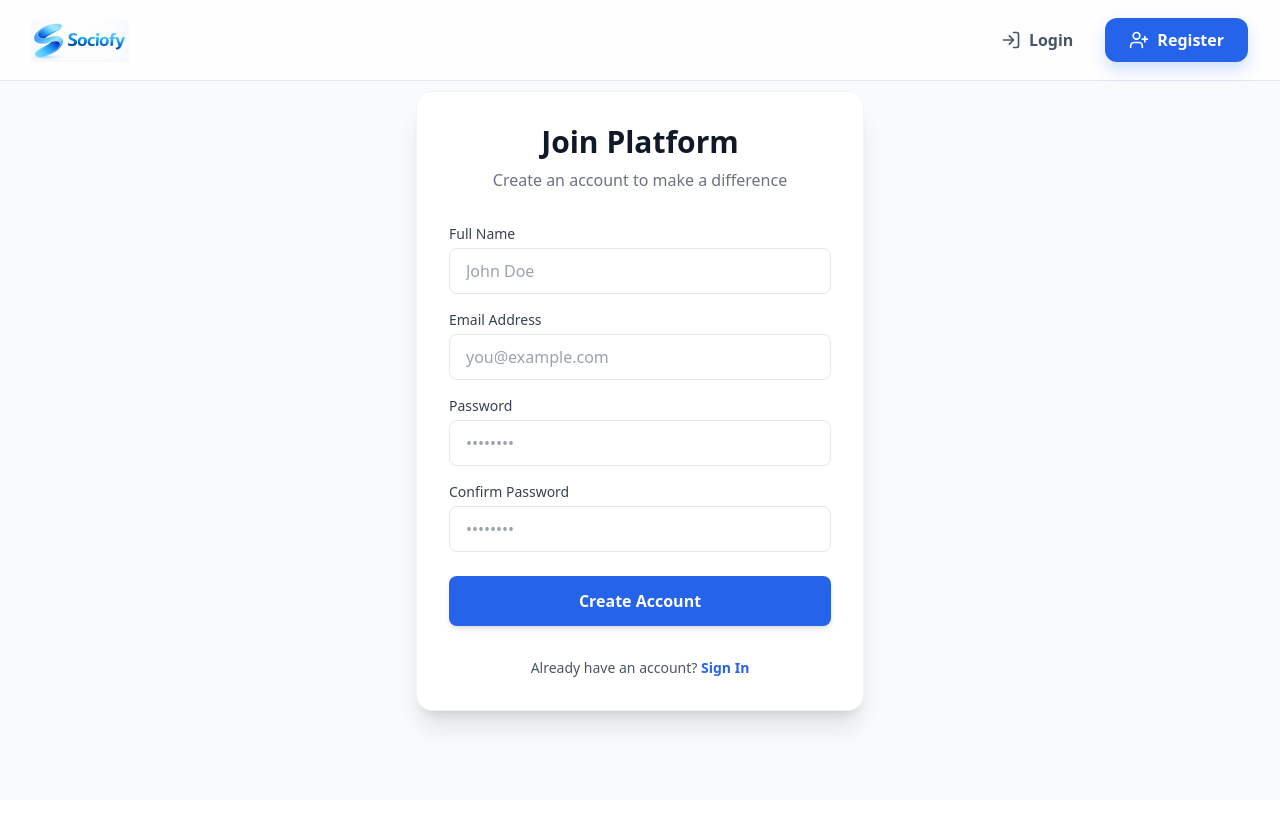
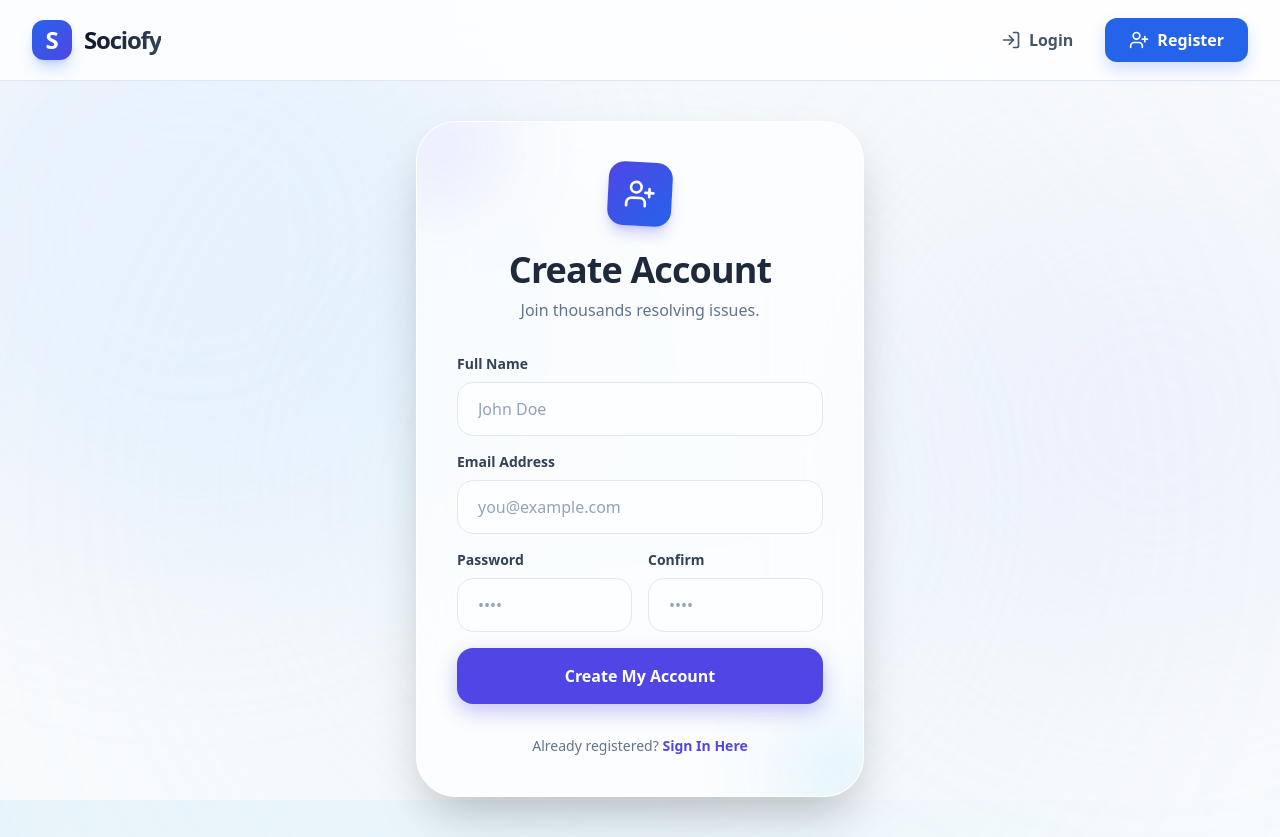
Before and after one commit to vyku8888/WebPage-Social-Problem-Platform, a React (Vite) app in the folder frontend/: page /register in a window 1280 px wide. Before the commit the page ends 800 px from the top, so only its background shows below. Built offline with nearby package versions, Linux system fonts and the light colour scheme.

Commit message:
Complete Premium Global UX Redesign & Animations

```diff
--- a/frontend/src/App.jsx
+++ b/frontend/src/App.jsx
@@ -16,9 +16,16 @@ import ProtectedRoute from './components/ProtectedRoute';
 function App() {
   return (
     <Router>
-      <div className="min-h-screen bg-slate-50 text-slate-800 flex flex-col font-sans selection:bg-blue-200">
+      <div className="min-h-screen text-slate-800 flex flex-col font-sans selection:bg-blue-200 relative overflow-x-hidden">
+        {/* GLOBAL PREMIUM BACKGROUND MESH */}
+        <div className="fixed inset-0 w-full h-full -z-10 bg-slate-50 pointer-events-none">
+          <div className="absolute top-[-10%] left-[-10%] w-[50vw] h-[50vw] rounded-full bg-blue-200/40 blur-[100px] animate-pulse" style={{ animationDuration: '8s' }}></div>
+          <div className="absolute top-[20%] right-[-10%] w-[40vw] h-[40vw] rounded-full bg-indigo-200/30 blur-[120px] animate-pulse" style={{ animationDuration: '12s' }}></div>
+          <div className="absolute bottom-[-10%] left-[20%] w-[60vw] h-[60vw] rounded-full bg-sky-200/30 blur-[150px] animate-pulse" style={{ animationDuration: '10s' }}></div>
+        </div>
+
         <Navbar />
-        <main className="flex-grow w-full">
+        <main className="flex-grow w-full z-10">
           <Routes>
             <Route path="/" element={<Landing />} />
             <Route path="/login" element={<Login />} />
--- a/frontend/src/components/Navbar.jsx
+++ b/frontend/src/components/Navbar.jsx
@@ -34,32 +34,38 @@ const Navbar = () => {
         <div className="flex justify-between items-center h-20">
 
           <Link to="/" className="flex items-center group">
-            <motion.img
+            <motion.div
               whileHover={{ scale: 1.05, rotate: -2 }}
               whileTap={{ scale: 0.95 }}
-              src="/sociofy-logo.jpg"
-              alt="Sociofy"
-              className="h-10 object-contain drop-shadow-sm"
-            />
+              className="flex items-center gap-3"
+            >
+              <div className="w-10 h-10 rounded-xl bg-gradient-to-br from-blue-600 to-indigo-600 flex items-center justify-center text-white text-2xl font-black shadow-lg shadow-blue-500/30">
+                S
+              </div>
+              <span className="text-2xl font-black tracking-tighter bg-gradient-to-r from-slate-900 to-slate-700 bg-clip-text text-transparent">
+                Sociofy
+              </span>
+            </motion.div>
           </Link>
 
           {/* CENTER NAVIGATION - LOGGED IN */}
           {user && (
-            <div className="hidden lg:flex items-center space-x-1 bg-slate-100/50 p-1.5 rounded-full border border-slate-200/50">
+            <div className="hidden lg:flex items-center space-x-1 bg-white/70 backdrop-blur-md p-1.5 rounded-full border border-slate-200/60 shadow-sm">
               {navLinks.map((link) => (
+                <motion.div key={link.name} whileHover={{ scale: 1.05, y: -2 }} whileTap={{ scale: 0.95 }}>
                   <Link
-                  key={link.name}
                     to={link.path}
-                  className={`px-4 py-2 rounded-full text-sm font-bold transition-all duration-300 ${
+                    className={`px-5 py-2 rounded-full text-sm font-bold transition-colors ${
                       location.pathname === link.path
-                      ? 'bg-white shadow-sm text-blue-700'
+                        ? 'bg-blue-600 shadow-md shadow-blue-500/20 text-white'
                         : link.highlight
-                        ? 'text-indigo-600 hover:bg-white/50'
-                        : 'text-slate-600 hover:text-slate-900 hover:bg-white/50'
+                          ? 'text-indigo-600 hover:bg-indigo-50'
+                          : 'text-slate-600 hover:text-slate-900 hover:bg-slate-100'
                     }`}
                   >
                     {link.name}
                   </Link>
+                </motion.div>
               ))}
             </div>
           )}
--- a/frontend/src/pages/Login.jsx
+++ b/frontend/src/pages/Login.jsx
@@ -1,6 +1,8 @@
 import { useState, useContext, useEffect } from 'react';
 import { useNavigate, Link } from 'react-router-dom';
 import { AuthContext } from '../context/AuthContext';
+import { motion } from 'framer-motion';
+import { LogIn } from 'lucide-react';
 
 const Login = () => {
   const [email, setEmail] = useState('');
@@ -12,7 +14,7 @@ const Login = () => {
 
   useEffect(() => {
     if (user) {
-      navigate('/');
+      navigate('/issues');
     }
   }, [user, navigate]);
 
@@ -26,52 +28,74 @@ const Login = () => {
   };
 
   return (
-    <div className="flex items-center justify-center min-h-[80vh]">
-      <div className="bg-white p-8 rounded-2xl shadow-xl w-full max-w-md border border-gray-100">
-        <div className="text-center mb-8">
-          <h2 className="text-3xl font-bold text-gray-900 mb-2">Welcome Back</h2>
-          <p className="text-gray-500">Sign in to report and vote on issues</p>
+    <div className="flex items-center justify-center min-h-[85vh]">
+      <motion.div
+        initial={{ opacity: 0, y: 30, scale: 0.95 }}
+        animate={{ opacity: 1, y: 0, scale: 1 }}
+        transition={{ duration: 0.5, type: "spring", stiffness: 100 }}
+        className="bg-white/70 backdrop-blur-2xl p-10 rounded-[2.5rem] shadow-2xl w-full max-w-md border border-white/80 relative overflow-hidden"
+      >
+        {/* Decorative corner accent */}
+        <div className="absolute -top-10 -right-10 w-32 h-32 bg-blue-500/10 rounded-full blur-2xl"></div>
+        <div className="absolute -bottom-10 -left-10 w-32 h-32 bg-indigo-500/10 rounded-full blur-2xl"></div>
+
+        <div className="text-center mb-10 relative z-10">
+          <div className="w-16 h-16 bg-gradient-to-br from-blue-600 to-indigo-600 rounded-2xl mx-auto flex items-center justify-center mb-6 shadow-lg shadow-blue-500/30 transform -rotate-3">
+            <LogIn className="w-8 h-8 text-white" />
+          </div>
+          <h2 className="text-4xl font-extrabold text-slate-800 tracking-tight mb-2">Welcome Back</h2>
+          <p className="text-slate-500 font-medium">Continue your impact journey.</p>
         </div>
 
-        {error && <div className="bg-red-50 text-red-600 p-3 rounded-lg text-sm mb-6 border border-red-100">{error}</div>}
+        {error && (
+          <motion.div initial={{ opacity: 0, x: -10 }} animate={{ opacity: 1, x: 0 }} className="bg-red-50 text-red-600 p-4 rounded-2xl text-sm mb-6 border border-red-100 font-medium shadow-sm">
+            {error}
+          </motion.div>
+        )}
 
-        <form onSubmit={handleSubmit} className="space-y-5">
+        <form onSubmit={handleSubmit} className="space-y-6 relative z-10">
           <div>
-            <label className="block text-sm font-medium text-gray-700 mb-1">Email Address</label>
+            <label className="block text-sm font-bold text-slate-700 mb-2">Email Address</label>
             <input
               type="email"
               value={email}
               onChange={(e) => setEmail(e.target.value)}
               required
-              className="w-full px-4 py-3 rounded-lg border border-gray-200 focus:outline-none focus:ring-2 focus:ring-blue-500 focus:border-transparent transition-all"
+              className="w-full px-5 py-3.5 bg-white/50 rounded-2xl border border-slate-200 focus:outline-none focus:ring-4 focus:ring-blue-500/20 focus:border-blue-500 transition-all font-medium text-slate-800 placeholder:text-slate-400"
               placeholder="you@example.com"
             />
           </div>
           <div>
-            <label className="block text-sm font-medium text-gray-700 mb-1">Password</label>
+            <div className="flex justify-between mb-2">
+              <label className="block text-sm font-bold text-slate-700">Password</label>
+              <a href="#" className="text-sm font-bold text-blue-600 hover:text-blue-700">Forgot?</a>
+            </div>
             <input
               type="password"
               value={password}
               onChange={(e) => setPassword(e.target.value)}
               required
-              className="w-full px-4 py-3 rounded-lg border border-gray-200 focus:outline-none focus:ring-2 focus:ring-blue-500 focus:border-transparent transition-all"
+              className="w-full px-5 py-3.5 bg-white/50 rounded-2xl border border-slate-200 focus:outline-none focus:ring-4 focus:ring-blue-500/20 focus:border-blue-500 transition-all font-medium text-slate-800 placeholder:text-slate-400"
               placeholder="••••••••"
             />
           </div>
-          <button
+          <motion.button
+            whileHover={{ scale: 1.02 }}
+            whileTap={{ scale: 0.98 }}
             type="submit"
-            className="w-full bg-blue-600 text-white font-semibold flex justify-center py-3 px-4 border border-transparent rounded-lg shadow-md hover:bg-blue-700 focus:outline-none transition-colors active:scale-[0.98]"
+            className="w-full bg-blue-600 text-white font-bold py-4 px-4 rounded-2xl shadow-[0_8px_20px_rgba(37,99,235,0.3)] hover:shadow-[0_12px_25px_rgba(37,99,235,0.4)] hover:bg-blue-700 transition-all mt-4"
           >
-            Sign In
-          </button>
+            Sign In Securely
+          </motion.button>
         </form>
-        <p className="mt-8 text-center text-sm text-gray-600">
-          Don't have an account?{' '}
-          <Link to="/register" className="font-semibold text-blue-600 hover:text-blue-500">
-            Create one
+
+        <p className="mt-8 text-center text-sm text-slate-500 font-medium relative z-10">
+          New to the platform?{' '}
+          <Link to="/register" className="font-bold text-blue-600 hover:text-blue-700">
+            Create an account
           </Link>
         </p>
-      </div>
+      </motion.div>
     </div>
   );
 };
--- a/frontend/src/pages/Register.jsx
+++ b/frontend/src/pages/Register.jsx
@@ -1,6 +1,8 @@
 import { useState, useContext, useEffect } from 'react';
 import { useNavigate, Link } from 'react-router-dom';
 import { AuthContext } from '../context/AuthContext';
+import { motion } from 'framer-motion';
+import { UserPlus } from 'lucide-react';
 
 const Register = () => {
   const [name, setName] = useState('');
@@ -14,7 +16,7 @@ const Register = () => {
 
   useEffect(() => {
     if (user) {
-      navigate('/');
+      navigate('/issues');
     }
   }, [user, navigate]);
 
@@ -32,74 +34,94 @@ const Register = () => {
   };
 
   return (
-    <div className="flex items-center justify-center min-h-[80vh]">
-      <div className="bg-white p-8 rounded-2xl shadow-xl w-full max-w-md border border-gray-100">
-        <div className="text-center mb-8">
-          <h2 className="text-3xl font-bold text-gray-900 mb-2">Join Platform</h2>
-          <p className="text-gray-500">Create an account to make a difference</p>
+    <div className="flex items-center justify-center min-h-[85vh] py-10">
+      <motion.div
+        initial={{ opacity: 0, y: 30, scale: 0.95 }}
+        animate={{ opacity: 1, y: 0, scale: 1 }}
+        transition={{ duration: 0.5, type: "spring", stiffness: 100 }}
+        className="bg-white/70 backdrop-blur-2xl p-10 rounded-[2.5rem] shadow-2xl w-full max-w-md border border-white/80 relative overflow-hidden"
+      >
+        {/* Decorative corner accent */}
+        <div className="absolute -top-10 -left-10 w-32 h-32 bg-indigo-500/10 rounded-full blur-2xl"></div>
+        <div className="absolute -bottom-10 -right-10 w-32 h-32 bg-sky-500/10 rounded-full blur-2xl"></div>
+
+        <div className="text-center mb-8 relative z-10">
+          <div className="w-16 h-16 bg-gradient-to-br from-indigo-600 to-blue-600 rounded-2xl mx-auto flex items-center justify-center mb-6 shadow-lg shadow-indigo-500/30 transform rotate-3">
+            <UserPlus className="w-8 h-8 text-white" />
+          </div>
+          <h2 className="text-4xl font-extrabold text-slate-800 tracking-tight mb-2">Create Account</h2>
+          <p className="text-slate-500 font-medium">Join thousands resolving issues.</p>
         </div>
 
-        {error && <div className="bg-red-50 text-red-600 p-3 rounded-lg text-sm mb-6 border border-red-100">{error}</div>}
+        {error && (
+          <motion.div initial={{ opacity: 0, x: -10 }} animate={{ opacity: 1, x: 0 }} className="bg-red-50 text-red-600 p-4 rounded-2xl text-sm mb-6 border border-red-100 font-medium shadow-sm">
+            {error}
+          </motion.div>
+        )}
 
-        <form onSubmit={handleSubmit} className="space-y-4">
+        <form onSubmit={handleSubmit} className="space-y-4 relative z-10">
           <div>
-            <label className="block text-sm font-medium text-gray-700 mb-1">Full Name</label>
+            <label className="block text-sm font-bold text-slate-700 mb-2">Full Name</label>
             <input
               type="text"
               value={name}
               onChange={(e) => setName(e.target.value)}
               required
-              className="w-full px-4 py-2.5 rounded-lg border border-gray-200 focus:outline-none focus:ring-2 focus:ring-blue-500 transition-all"
+              className="w-full px-5 py-3.5 bg-white/50 rounded-2xl border border-slate-200 focus:outline-none focus:ring-4 focus:ring-indigo-500/20 focus:border-indigo-500 transition-all font-medium text-slate-800 placeholder:text-slate-400"
               placeholder="John Doe"
             />
           </div>
           <div>
-            <label className="block text-sm font-medium text-gray-700 mb-1">Email Address</label>
+            <label className="block text-sm font-bold text-slate-700 mb-2">Email Address</label>
             <input
               type="email"
               value={email}
               onChange={(e) => setEmail(e.target.value)}
               required
-              className="w-full px-4 py-2.5 rounded-lg border border-gray-200 focus:outline-none focus:ring-2 focus:ring-blue-500 transition-all"
+              className="w-full px-5 py-3.5 bg-white/50 rounded-2xl border border-slate-200 focus:outline-none focus:ring-4 focus:ring-indigo-500/20 focus:border-indigo-500 transition-all font-medium text-slate-800 placeholder:text-slate-400"
               placeholder="you@example.com"
             />
           </div>
+          <div className="grid grid-cols-2 gap-4">
             <div>
-            <label className="block text-sm font-medium text-gray-700 mb-1">Password</label>
+              <label className="block text-sm font-bold text-slate-700 mb-2">Password</label>
               <input
                 type="password"
                 value={password}
                 onChange={(e) => setPassword(e.target.value)}
                 required
-              className="w-full px-4 py-2.5 rounded-lg border border-gray-200 focus:outline-none focus:ring-2 focus:ring-blue-500 transition-all"
-              placeholder="••••••••"
+                className="w-full px-5 py-3.5 bg-white/50 rounded-2xl border border-slate-200 focus:outline-none focus:ring-4 focus:ring-indigo-500/20 focus:border-indigo-500 transition-all font-medium text-slate-800 placeholder:text-slate-400"
+                placeholder="••••"
               />
             </div>
-          <div className="pb-2">
-            <label className="block text-sm font-medium text-gray-700 mb-1">Confirm Password</label>
+            <div>
+              <label className="block text-sm font-bold text-slate-700 mb-2">Confirm</label>
               <input
                 type="password"
                 value={confirmPassword}
                 onChange={(e) => setConfirmPassword(e.target.value)}
                 required
-              className="w-full px-4 py-2.5 rounded-lg border border-gray-200 focus:outline-none focus:ring-2 focus:ring-blue-500 transition-all"
-              placeholder="••••••••"
+                className="w-full px-5 py-3.5 bg-white/50 rounded-2xl border border-slate-200 focus:outline-none focus:ring-4 focus:ring-indigo-500/20 focus:border-indigo-500 transition-all font-medium text-slate-800 placeholder:text-slate-400"
+                placeholder="••••"
               />
             </div>
-          <button
+          </div>
+          <motion.button
+            whileHover={{ scale: 1.02 }}
+            whileTap={{ scale: 0.98 }}
             type="submit"
-            className="w-full bg-blue-600 text-white font-semibold flex justify-center py-3 px-4 border border-transparent rounded-lg shadow-md hover:bg-blue-700 focus:outline-none transition-colors active:scale-[0.98]"
+            className="w-full bg-indigo-600 text-white font-bold py-4 px-4 rounded-2xl shadow-[0_8px_20px_rgba(79,70,229,0.3)] hover:shadow-[0_12px_25px_rgba(79,70,229,0.4)] hover:bg-indigo-700 transition-all mt-6"
           >
-            Create Account
-          </button>
+            Create My Account
+          </motion.button>
         </form>
-        <p className="mt-8 text-center text-sm text-gray-600">
-          Already have an account?{' '}
-          <Link to="/login" className="font-semibold text-blue-600 hover:text-blue-500">
-            Sign In
+        <p className="mt-8 text-center text-sm text-slate-500 font-medium relative z-10">
+          Already registered?{' '}
+          <Link to="/login" className="font-bold text-indigo-600 hover:text-indigo-700">
+            Sign In Here
           </Link>
         </p>
-      </div>
+      </motion.div>
     </div>
   );
 };
```
Also changed, not shown: frontend/src/pages/Landing.jsx (+58 -15 lines). Lines whose indentation alone changed are shown as unchanged.
